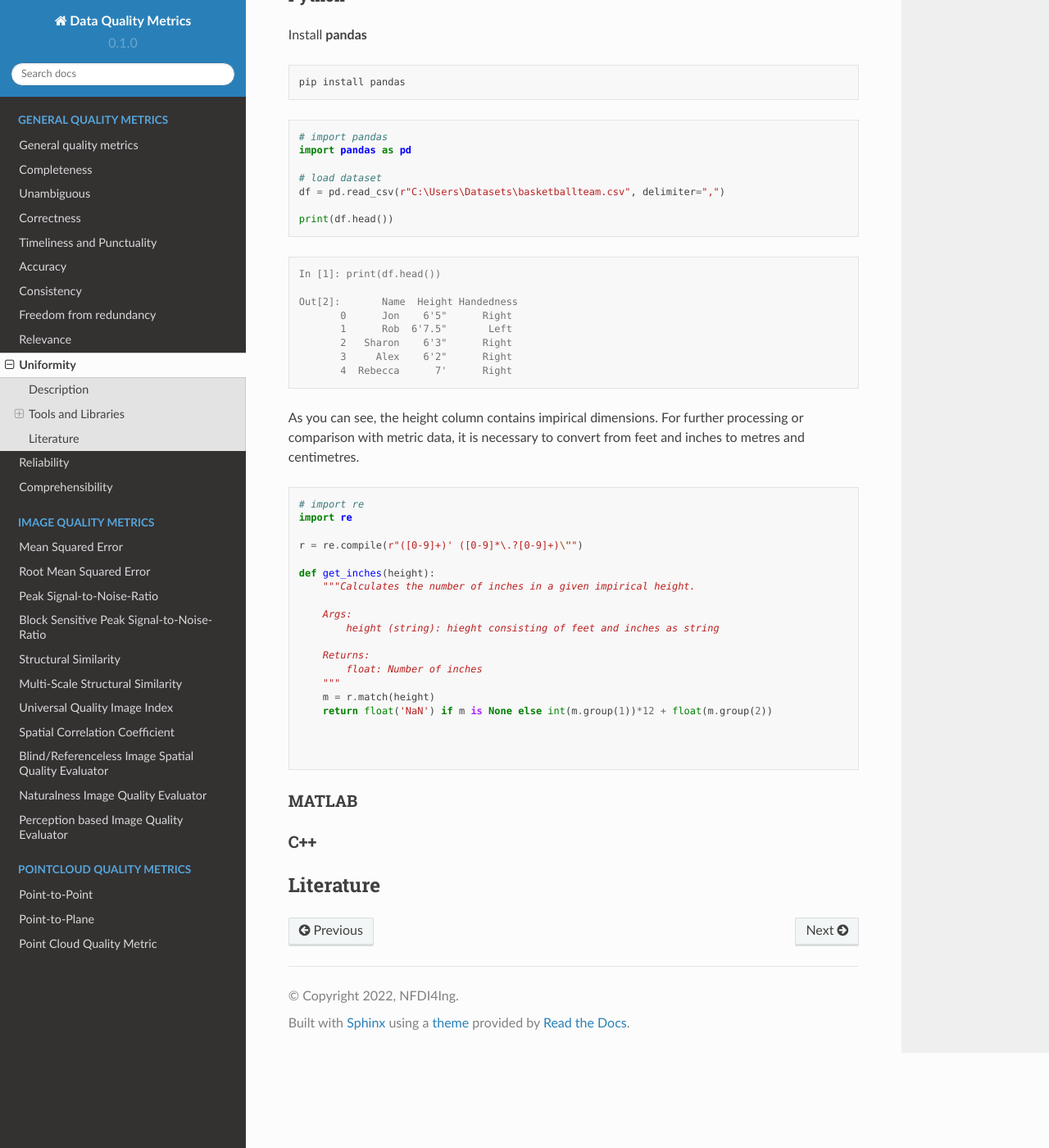
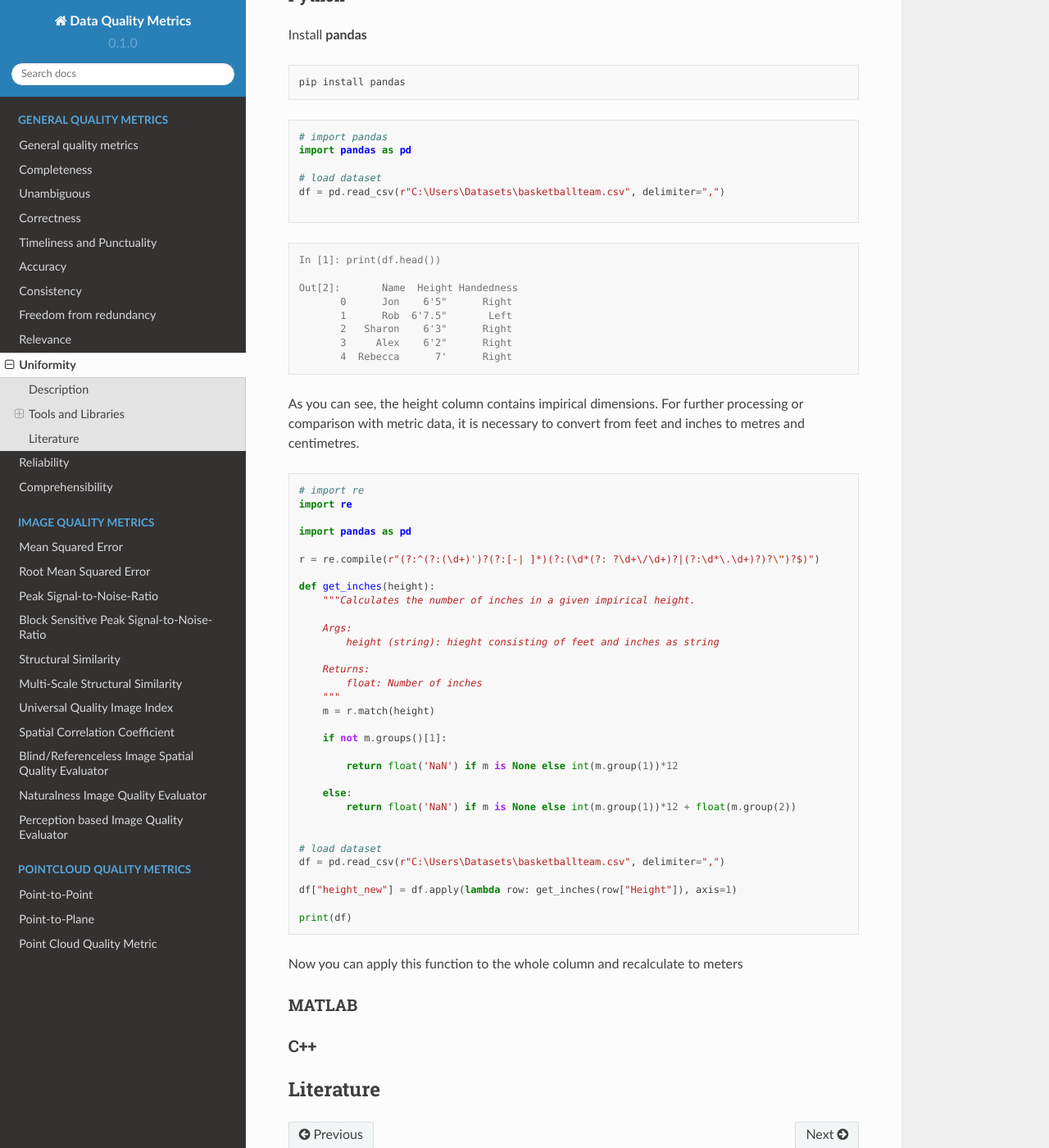
Before and after one commit to HDierend/Data-Quality-Metrics, a Sphinx documentation site: the page built from docs/source/general_quality/08_Uniformity.rst, in a window 1280 px wide and 1400 px high, scrolled down 507 px. Shown: the whole window at 82% size. Built offline with Sphinx 7.4.7 and the Read the Docs theme 2.0.0, drawn with Linux system fonts in a browser that asks for light colours.

Commit message:
update uniformity

```diff
--- a/docs/source/general_quality/08_Uniformity.rst
+++ b/docs/source/general_quality/08_Uniformity.rst
@@ -42,6 +42,9 @@ it is necessary to convert from feet and inches to metres and centimetres.
 
 .. literalinclude:: examples/uniformity/count_inches.py
 
+Now you can apply this function to the whole column and recalculate to meters
+
+
 
 MATLAB
 =========
--- a/docs/source/general_quality/examples/uniformity/count_inches.py
+++ b/docs/source/general_quality/examples/uniformity/count_inches.py
@@ -1,7 +1,9 @@
 # import re
 import re
 
-r = re.compile(r"([0-9]+)' ([0-9]*\.?[0-9]+)\"")
+import pandas as pd
+
+r = re.compile(r"(?:^(?:(\d+)')?(?:[-| ]*)(?:(\d*(?: ?\d+\/\d+)?|(?:\d*\.\d+)?)?\")?$)")
 
 def get_inches(height):
     """Calculates the number of inches in a given impirical height.
@@ -13,4 +15,18 @@ def get_inches(height):
         float: Number of inches
     """
     m = r.match(height)
-    return float('NaN') if m is None else int(m.group(1))*12 + float(m.group(2))
+
+    if not m.groups()[1]:
+
+        return float('NaN') if m is None else int(m.group(1))*12
+
+    else:
+        return float('NaN') if m is None else int(m.group(1))*12 + float(m.group(2))
+
+
+# load dataset
+df = pd.read_csv(r"C:\Users\Datasets\basketballteam.csv", delimiter=",")
+
+df["height_new"] = df.apply(lambda row: get_inches(row["Height"]), axis=1)
+
+print(df)
--- a/docs/source/general_quality/examples/uniformity/uniformity_func1.py
+++ b/docs/source/general_quality/examples/uniformity/uniformity_func1.py
@@ -3,5 +3,3 @@ import pandas as pd
 
 # load dataset
 df = pd.read_csv(r"C:\Users\Datasets\basketballteam.csv", delimiter=",")
-
-print(df.head())
```
Also changed, not shown: docs/source/general_quality/examples/uniformity/convert_to_metrical.py (added).
